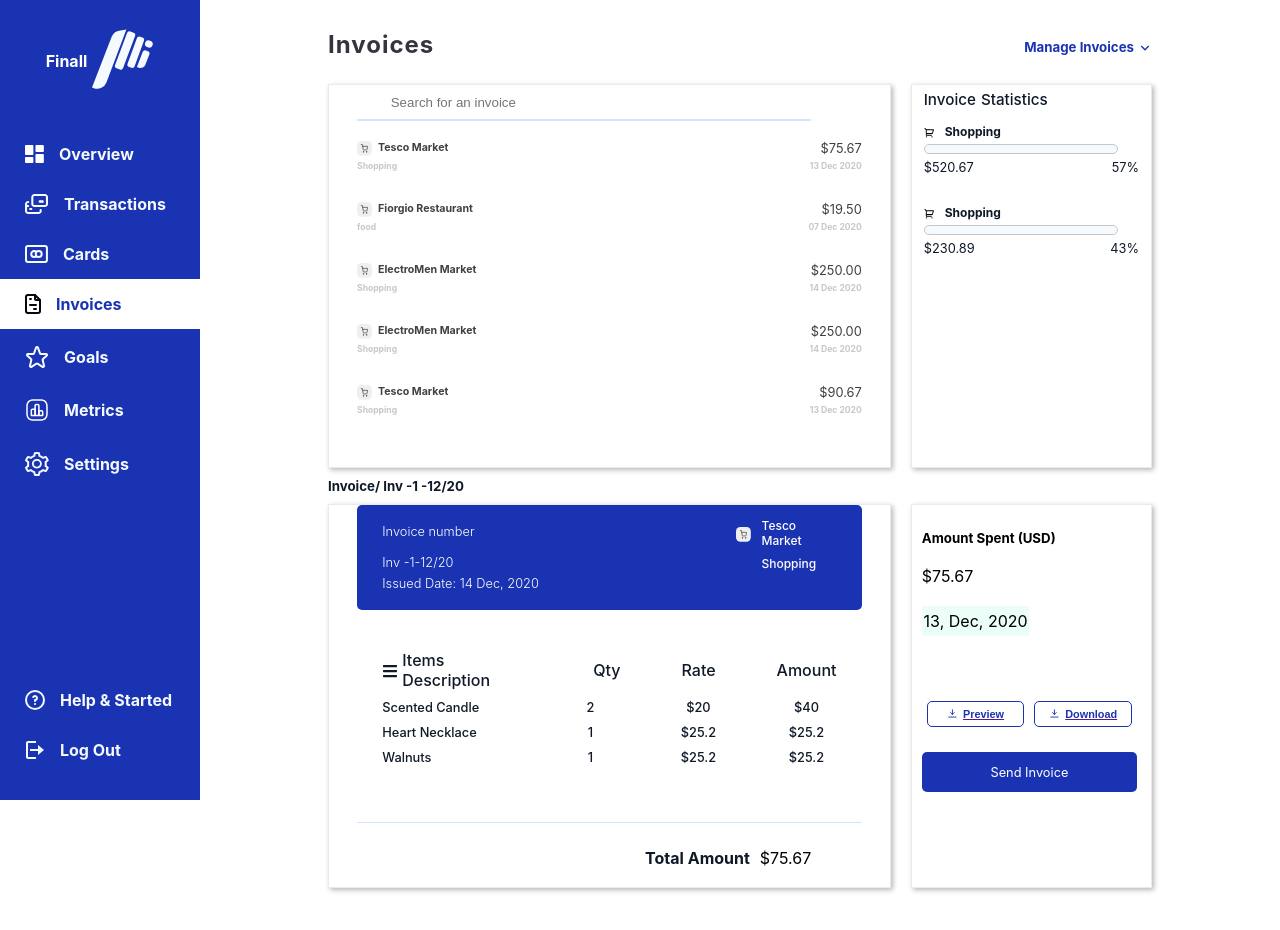
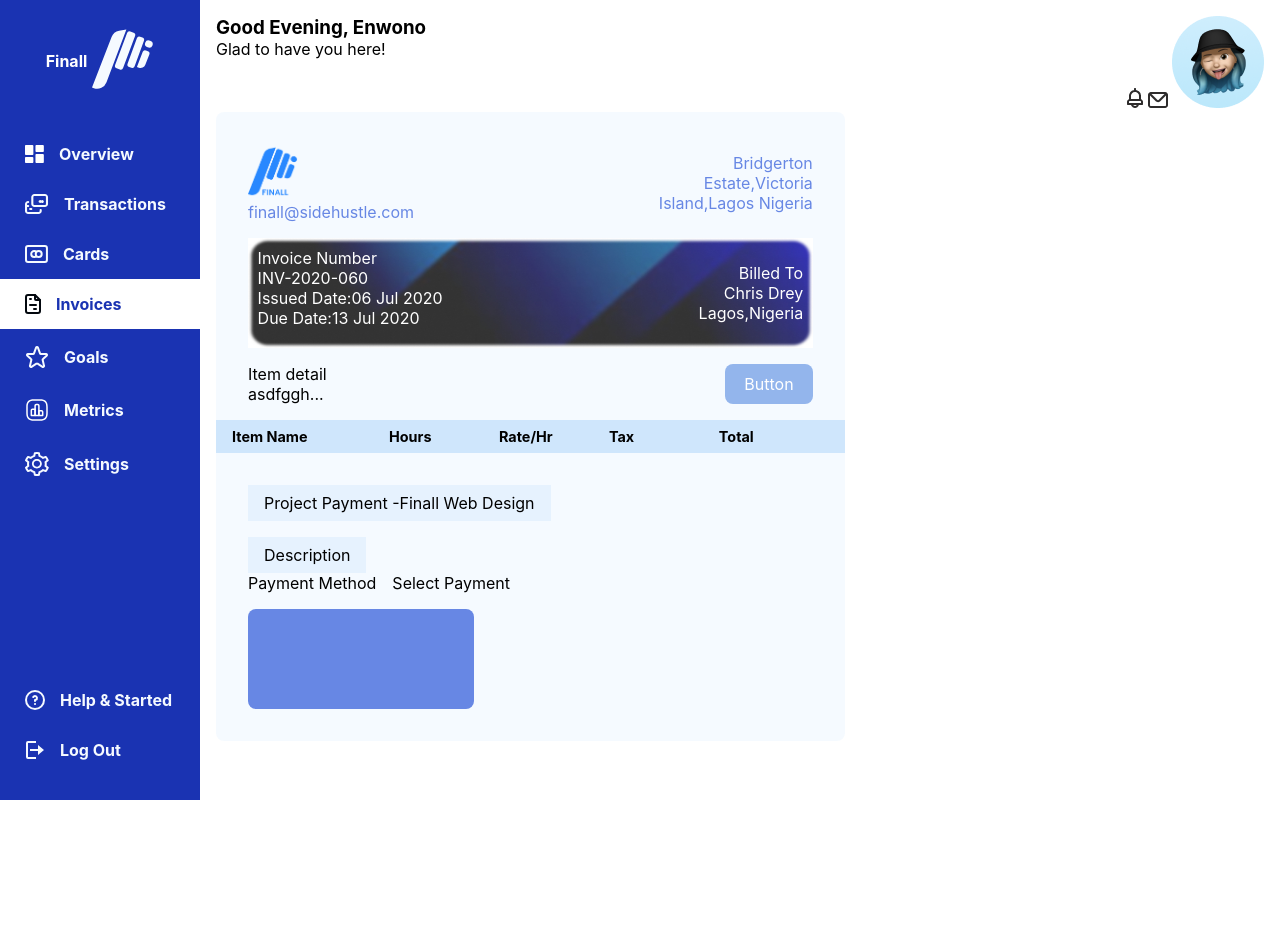
Before and after one commit to FinallNg/finall_frontend, a React (Create React App) app: page /invoices in a window 1280 px wide. Shown: the top 930 px of the page. After the commit the page ends 800 px from the top, so only its background shows below. Built offline with nearby package versions, Linux system fonts and the light colour scheme.

Commit message:
revoice Disu send

```diff
--- /dev/null
+++ b/src/Components/Dashboard/Invoices/ID-INVOICE/idinvoice.js
@@ -0,0 +1,91 @@
+import React from 'react'
+import './revoice.css'
+import bell from '../../../../assets/bell.png'
+import ellipse from '../../../../assets/Ellipse.png'
+import message from '../../../../assets/email.png'
+import logo from '../../../../assets/logo.png'
+const Revoice = () => {
+
+  const invoiceNo ='INV-2020-060'
+  const issueDate = '06 Jul 2020'
+  const dueDate = '13 Jul 2020'
+  const billTo = 'Chris Drey'
+  const billToAddress = 'Lagos,Nigeria'
+  return (
+    <section class='revoice-section'>
+    <nav>
+    <div>
+      <h1>Good Evening, Enwono</h1>
+      <p> Glad to have you here!</p>
+    </div>
+    <div>
+      <span><img src={bell} alt='bell-icon'/> </span>
+      <span> <img src={message} alt='bell-icon'/> </span>
+      <span><img src={ellipse} alt='bell-icon'/> </span>
+    </div>
+    </nav>
+
+    <div class='revoice-lower'>
+       <main className='revoice-main'>
+      <div class='revoice-main-intro'>
+      <div>
+      <img src={logo} alt='logo' class='revoice-logo'/>
+      <p>finall@sidehustle.com</p>
+       </div>
+      <p class='revoice-beside-l p-short'> Bridgerton Estate,Victoria Island,Lagos Nigeria</p>
+      </div>
+      <div class='revoice-invoice-card'>
+      <div class='r-i-c-1'>
+<p>Invoice Number</p>
+<span>{invoiceNo}</span>
+<span>Issued Date:{issueDate}</span>
+<span>Due Date:{dueDate}</span>
+      </div>
+      <div class='revoice-beside-l '>
+      <p>Billed To</p>
+<span>{billTo}</span>
+<span>{billToAddress}</span>
+
+      </div>
+      </div>
+      <div class='revoice-details'>
+      <div>
+      <p>Item detail</p>
+      <p>asdfggh...</p>
+      </div>
+      <button> Button</button>
+      </div>
+      <div class='revoice-mid'>
+      <div class='revoice-mid-head'>
+      <h2>Item Name</h2>
+       <h2>Hours</h2>
+       <h2>Rate/Hr</h2>
+       <h2>Tax</h2>
+       <h2>Total</h2>
+      </div>
+
+      </div>
+      <div>
+      <div class='revoice-item-detail'>
+        <span > Project Payment -Finall Web Design </span>
+        <span> Description </span>
+      </div>
+      <div class='revoice-lowest'>
+      <div class='revoice-payment-txt'>
+      <p>Payment Method </p>
+      <p>Select Payment </p>
+      </div>
+        <div class='revoice-blue-card'>  </div>
+      </div>
+      </div>
+
+      </main>
+
+      <aside>
+      </aside>
+      </div>
+    </section>
+  )
+}
+
+export default Revoice
--- /dev/null
+++ b/src/Components/Dashboard/Invoices/ID-INVOICE/revoice.css
@@ -0,0 +1,115 @@
+.revoice-main{
+   width: 60%;
+   background:var(--lowerblue);
+   padding: 2em;
+   border-radius: .5em;
+   display: flex;
+   flex-direction: column;
+   gap: 1em;
+}
+.revoice-section{
+   margin-left: 200px;
+   width: 100%;
+   --paleblue:#93B5EC;
+   --lowerblue:#cfe6fc37;
+   padding: 1em;
+
+}
+.revoice-section nav{
+   display: flex;
+   justify-content: space-between;
+}
+.revoice-lower{
+   display: flex;
+gap: 10%;
+}
+.revoice-logo{
+   width: 50px;
+}
+.revoice-main-intro{
+   display: flex;
+   justify-content: space-between;
+   color: #6787E4;
+}
+.revoice-beside-l{
+   text-align:right;
+   display: flex;
+   flex-direction: column;
+   justify-content: center;
+}
+.revoice-invoice-card{
+   background: url('./Rectangle\ 1156.jpg') no-repeat;
+height:110px ;
+background-size: 100% 100%;
+color: white;
+display: flex;
+justify-content: space-between;
+padding:  .6em;
+}
+.r-i-c-1{
+   display: flex;
+   flex-direction: column;
+}
+.p-short{
+   width: 35%;
+   text-align: right;
+   padding: 0 0 0 .5em ;
+}
+
+.revoice-details{
+   display: flex;
+justify-content: space-between;
+}
+.revoice-details button{
+   all: unset;
+   color: white;
+   background-color: var(--paleblue);
+   padding: .5em 1.2em;
+   border-radius: .5em;
+}
+.revoice-mid-head{
+   display: grid;
+   grid-template-columns: 1fr .7fr .7fr .7fr .7fr;
+   justify-content: space-between;
+   background:#CFE6FC;
+   margin-left: -2em;
+   margin-right: -2em;
+   padding: .5em 1em;
+}
+.revoice-mid-head h2{
+   font-size:.9rem;
+}
+.revoice-item-detail{
+   display: flex;
+   flex-direction: column;
+   gap: 1em;
+   margin-top:1em;
+}
+.revoice-item-detail span{
+   padding:.5em 1em;
+   background-color: #CFE6FC66;
+   width:fit-content;
+}
+.revoice-blue-card{
+   background-color:#6787E4;
+   height:100px;
+   width: 40% ;
+   border-radius: .5em;
+}
+.revoice-payment-txt{
+   display: flex;
+gap: 1em;
+}
+.revoice-lowest{
+   display: flex;
+   flex-direction: column;
+gap: 1em;
+}
+.revoice-mid{
+   position: relative;
+}
+@media (max-width:700px) {
+   .revoice-section{
+      margin: 2em;
+   }
+}
--- a/src/NewApp.js
+++ b/src/NewApp.js
@@ -14,6 +14,7 @@ import Sidebar from './Components/Dashboard/Sidebar/Sidebar';
 import Transactions from './Components/Dashboard/Transactions/Transactions'
 import Analytics from "./Components/Dashboard/Analytics/Analytics";
 import ConnectBank from "./Components/Dashboard/ConnectBank/ConnectBank";
+import Revoice from "./Components/Dashboard/Invoices/ID-INVOICE/idinvoice";
 
 
 
@@ -27,7 +28,7 @@ function NewApp() {
           <Route exact path='/overview' element={ <Overview />} />
           <Route exact path='/transactions' element={ <Transactions/>} />
           <Route exact path='/cards' element={<CardsBanks />} />
-          <Route exact path='/invoices' element={<Invoices />} />
+          <Route exact path='/invoices' element={<Revoice />} />
           <Route exact path='/goals' element={<Goals />} />
           <Route exact path='/metrics' element={<Analytics />} />
           <Route exact path='/settings' element={ <Settings />} />
```
Also changed, not shown: src/Components/Dashboard/Invoices/ID-INVOICE/Rectangle 1156.jpg (added), 1 other file (tests, documents, lock files or other folders).
